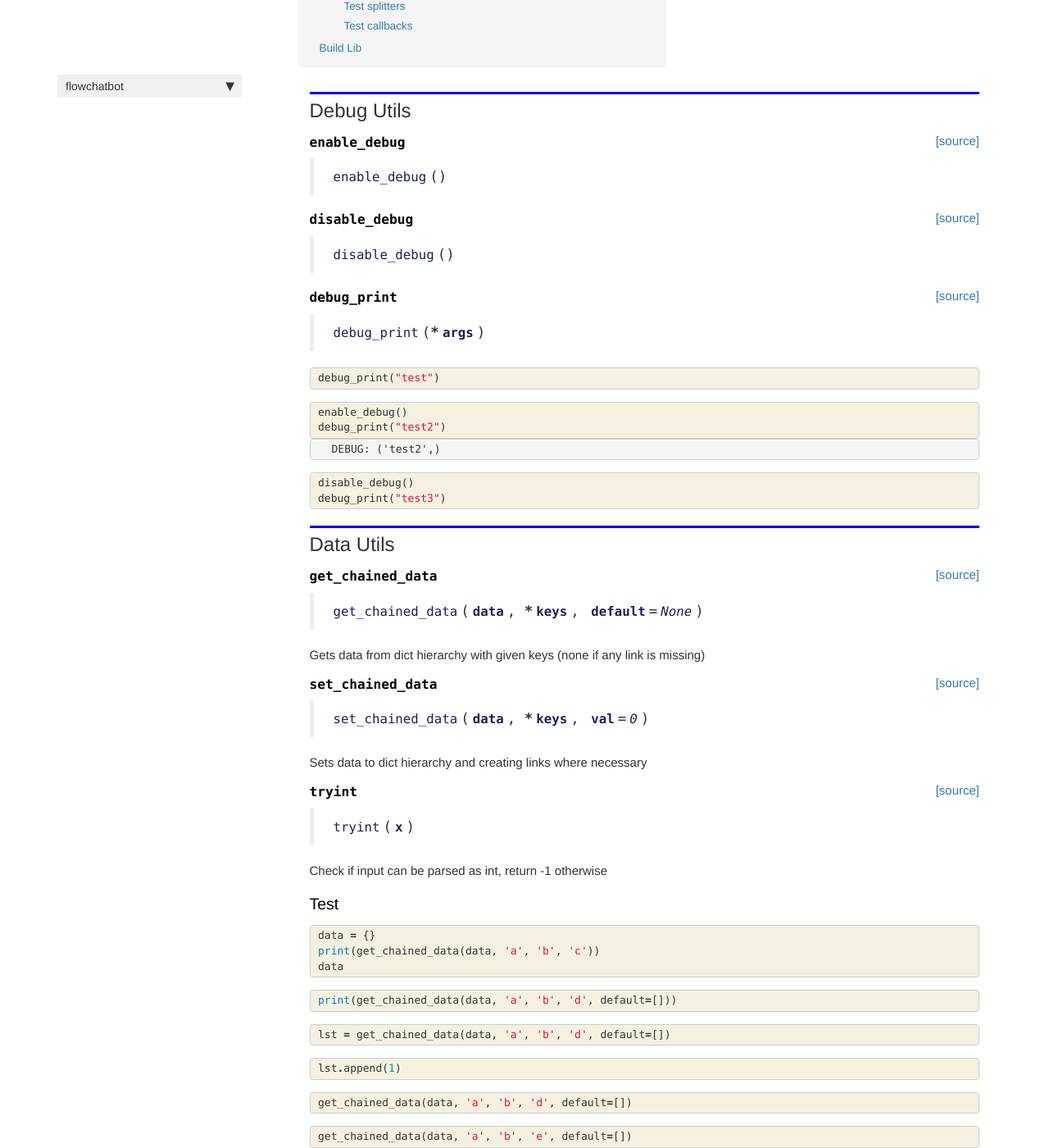
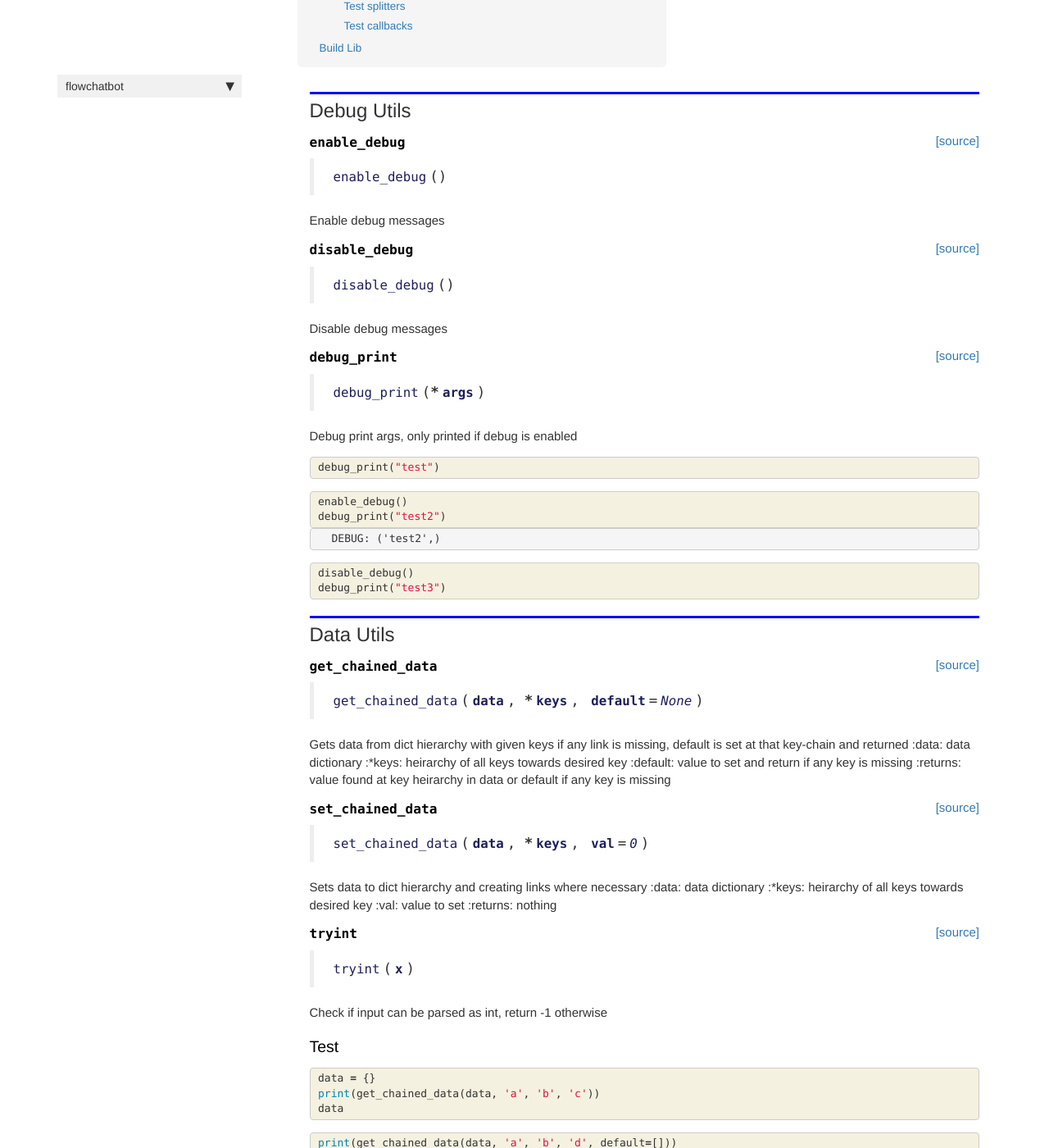
Before and after one commit to kulkarniniraj/flowchatbot, a Jekyll site: the page built from docs/multiprocess-bot.html, in a window 1280 px wide and 1400 px high, scrolled down 880 px. Shown: the whole window at 82% size. Built offline with Jekyll 4.4.1, drawn with Linux system fonts in a browser that asks for light colours; nearby versions of some CDN libraries; comment, search, counter and statistics services are not loaded.

Commit message:
doc changes

```diff
--- a/docs/multiprocess-bot.html
+++ b/docs/multiprocess-bot.html
@@ -55,6 +55,7 @@ nb_path: "multiprocess-bot.ipynb"
 <div class="output_markdown rendered_html output_subarea ">
 <h4 id="enable_debug" class="doc_header"><code>enable_debug</code><a href="https://github.com/kulkarniniraj/flowchatbot/tree/master/flowchatbot/flowchatbot.py#L14" class="source_link" style="float:right">[source]</a></h4><blockquote><p><code>enable_debug</code>()</p>
 </blockquote>
+<p>Enable debug messages</p>
 
 </div>
 
@@ -77,8 +78,9 @@ nb_path: "multiprocess-bot.ipynb"
 
 
 <div class="output_markdown rendered_html output_subarea ">
-<h4 id="disable_debug" class="doc_header"><code>disable_debug</code><a href="https://github.com/kulkarniniraj/flowchatbot/tree/master/flowchatbot/flowchatbot.py#L18" class="source_link" style="float:right">[source]</a></h4><blockquote><p><code>disable_debug</code>()</p>
+<h4 id="disable_debug" class="doc_header"><code>disable_debug</code><a href="https://github.com/kulkarniniraj/flowchatbot/tree/master/flowchatbot/flowchatbot.py#L21" class="source_link" style="float:right">[source]</a></h4><blockquote><p><code>disable_debug</code>()</p>
 </blockquote>
+<p>Disable debug messages</p>
 
 </div>
 
@@ -101,8 +103,9 @@ nb_path: "multiprocess-bot.ipynb"
 
 
 <div class="output_markdown rendered_html output_subarea ">
-<h4 id="debug_print" class="doc_header"><code>debug_print</code><a href="https://github.com/kulkarniniraj/flowchatbot/tree/master/flowchatbot/flowchatbot.py#L22" class="source_link" style="float:right">[source]</a></h4><blockquote><p><code>debug_print</code>(<strong>*<code>args</code></strong>)</p>
+<h4 id="debug_print" class="doc_header"><code>debug_print</code><a href="https://github.com/kulkarniniraj/flowchatbot/tree/master/flowchatbot/flowchatbot.py#L28" class="source_link" style="float:right">[source]</a></h4><blockquote><p><code>debug_print</code>(<strong>*<code>args</code></strong>)</p>
 </blockquote>
+<p>Debug print args, only printed if debug is enabled</p>
 
 </div>
 
@@ -205,10 +208,14 @@ nb_path: "multiprocess-bot.ipynb"
 
 
 <div class="output_markdown rendered_html output_subarea ">
-<h4 id="get_chained_data" class="doc_header"><code>get_chained_data</code><a href="https://github.com/kulkarniniraj/flowchatbot/tree/master/flowchatbot/flowchatbot.py#L29" class="source_link" style="float:right">[source]</a></h4><blockquote><p><code>get_chained_data</code>(<strong><code>data</code></strong>, <strong>*<code>keys</code></strong>, <strong><code>default</code></strong>=<em><code>None</code></em>)</p>
+<h4 id="get_chained_data" class="doc_header"><code>get_chained_data</code><a href="https://github.com/kulkarniniraj/flowchatbot/tree/master/flowchatbot/flowchatbot.py#L38" class="source_link" style="float:right">[source]</a></h4><blockquote><p><code>get_chained_data</code>(<strong><code>data</code></strong>, <strong>*<code>keys</code></strong>, <strong><code>default</code></strong>=<em><code>None</code></em>)</p>
 </blockquote>
 <p>Gets data from dict hierarchy with given keys
-(none if any link is missing)</p>
+if any link is missing, default is set at that key-chain and returned
+:data: data dictionary
+:*keys: heirarchy of all keys towards desired key
+:default: value to set and return if any key is missing
+:returns: value found at key heirarchy in data or default if any key is missing</p>
 
 </div>
 
@@ -231,9 +238,13 @@ nb_path: "multiprocess-bot.ipynb"
 
 
 <div class="output_markdown rendered_html output_subarea ">
-<h4 id="set_chained_data" class="doc_header"><code>set_chained_data</code><a href="https://github.com/kulkarniniraj/flowchatbot/tree/master/flowchatbot/flowchatbot.py#L44" class="source_link" style="float:right">[source]</a></h4><blockquote><p><code>set_chained_data</code>(<strong><code>data</code></strong>, <strong>*<code>keys</code></strong>, <strong><code>val</code></strong>=<em><code>0</code></em>)</p>
+<h4 id="set_chained_data" class="doc_header"><code>set_chained_data</code><a href="https://github.com/kulkarniniraj/flowchatbot/tree/master/flowchatbot/flowchatbot.py#L57" class="source_link" style="float:right">[source]</a></h4><blockquote><p><code>set_chained_data</code>(<strong><code>data</code></strong>, <strong>*<code>keys</code></strong>, <strong><code>val</code></strong>=<em><code>0</code></em>)</p>
 </blockquote>
-<p>Sets data to dict hierarchy and creating links where necessary</p>
+<p>Sets data to dict hierarchy and creating links where necessary
+:data: data dictionary
+:*keys: heirarchy of all keys towards desired key
+:val: value to set
+:returns: nothing</p>
 
 </div>
 
@@ -263,7 +274,7 @@ nb_path: "multiprocess-bot.ipynb"
 
 
 <div class="output_markdown rendered_html output_subarea ">
-<h4 id="tryint" class="doc_header"><code>tryint</code><a href="https://github.com/kulkarniniraj/flowchatbot/tree/master/flowchatbot/flowchatbot.py#L57" class="source_link" style="float:right">[source]</a></h4><blockquote><p><code>tryint</code>(<strong><code>x</code></strong>)</p>
+<h4 id="tryint" class="doc_header"><code>tryint</code><a href="https://github.com/kulkarniniraj/flowchatbot/tree/master/flowchatbot/flowchatbot.py#L74" class="source_link" style="float:right">[source]</a></h4><blockquote><p><code>tryint</code>(<strong><code>x</code></strong>)</p>
 </blockquote>
 <p>Check if input can be parsed as int, return -1 otherwise</p>
 
@@ -428,7 +439,7 @@ nb_path: "multiprocess-bot.ipynb"
 
 
 <div class="output_markdown rendered_html output_subarea ">
-<h2 id="CHAT_RET" class="doc_header"><code>CHAT_RET</code><a href="https://github.com/kulkarniniraj/flowchatbot/tree/master/flowchatbot/flowchatbot.py#L68" class="source_link" style="float:right">[source]</a></h2><blockquote><p><code>Enum</code> = [STAY, NEXT]</p>
+<h2 id="CHAT_RET" class="doc_header"><code>CHAT_RET</code><a href="https://github.com/kulkarniniraj/flowchatbot/tree/master/flowchatbot/flowchatbot.py#L85" class="source_link" style="float:right">[source]</a></h2><blockquote><p><code>Enum</code> = [STAY, NEXT]</p>
 </blockquote>
 <p>Movement values from chat segment.
 If return stay, bot should reask this question
@@ -462,7 +473,7 @@ If next, bot should move to next in link</p>
 
 
 <div class="output_markdown rendered_html output_subarea ">
-<h2 id="Pipe" class="doc_header"><code>class</code> <code>Pipe</code><a href="https://github.com/kulkarniniraj/flowchatbot/tree/master/flowchatbot/flowchatbot.py#L78" class="source_link" style="float:right">[source]</a></h2><blockquote><p><code>Pipe</code>(<strong><code>on_question</code></strong>=<em><code>None</code></em>, <strong><code>on_answer</code></strong>=<em><code>None</code></em>)</p>
+<h2 id="Pipe" class="doc_header"><code>class</code> <code>Pipe</code><a href="https://github.com/kulkarniniraj/flowchatbot/tree/master/flowchatbot/flowchatbot.py#L95" class="source_link" style="float:right">[source]</a></h2><blockquote><p><code>Pipe</code>(<strong><code>on_question</code></strong>=<em><code>None</code></em>, <strong><code>on_answer</code></strong>=<em><code>None</code></em>)</p>
 </blockquote>
 <p>Base class for all flow element classes
 Sets up key, None as next link and callbacks for question and answer call</p>
@@ -495,7 +506,7 @@ Sets up key, None as next link and callbacks for question and answer call</p>
 
 
 <div class="output_markdown rendered_html output_subarea ">
-<h2 id="Segment" class="doc_header"><code>class</code> <code>Segment</code><a href="https://github.com/kulkarniniraj/flowchatbot/tree/master/flowchatbot/flowchatbot.py#L101" class="source_link" style="float:right">[source]</a></h2><blockquote><p><code>Segment</code>(<strong><code>key</code></strong>, <strong><code>q</code></strong>, <strong><code>a</code></strong>, <strong>**<code>kwargs</code></strong>) :: <a href="/flowchatbot/multiprocess-bot.html#Pipe"><code>Pipe</code></a></p>
+<h2 id="Segment" class="doc_header"><code>class</code> <code>Segment</code><a href="https://github.com/kulkarniniraj/flowchatbot/tree/master/flowchatbot/flowchatbot.py#L128" class="source_link" style="float:right">[source]</a></h2><blockquote><p><code>Segment</code>(<strong><code>key</code></strong>, <strong><code>q</code></strong>, <strong><code>a</code></strong>, <strong>**<code>kwargs</code></strong>) :: <a href="/flowchatbot/multiprocess-bot.html#Pipe"><code>Pipe</code></a></p>
 </blockquote>
 <p>Basic segment unit, asks one question and gives one answer
 Stores response as it is in 'data' field</p>
@@ -528,7 +539,7 @@ Stores response as it is in 'data' field</p>
 
 
 <div class="output_markdown rendered_html output_subarea ">
-<h2 id="ValidatedSegment" class="doc_header"><code>class</code> <code>ValidatedSegment</code><a href="https://github.com/kulkarniniraj/flowchatbot/tree/master/flowchatbot/flowchatbot.py#L124" class="source_link" style="float:right">[source]</a></h2><blockquote><p><code>ValidatedSegment</code>(<strong><code>key</code></strong>, <strong><code>q</code></strong>, <strong><code>a</code></strong>, <strong><code>errmsg</code></strong>, <strong><code>valid_fn</code></strong>, <strong>**<code>kwargs</code></strong>) :: <a href="/flowchatbot/multiprocess-bot.html#Segment"><code>Segment</code></a></p>
+<h2 id="ValidatedSegment" class="doc_header"><code>class</code> <code>ValidatedSegment</code><a href="https://github.com/kulkarniniraj/flowchatbot/tree/master/flowchatbot/flowchatbot.py#L159" class="source_link" style="float:right">[source]</a></h2><blockquote><p><code>ValidatedSegment</code>(<strong><code>key</code></strong>, <strong><code>q</code></strong>, <strong><code>a</code></strong>, <strong><code>errmsg</code></strong>, <strong><code>valid_fn</code></strong>, <strong>**<code>kwargs</code></strong>) :: <a href="/flowchatbot/multiprocess-bot.html#Segment"><code>Segment</code></a></p>
 </blockquote>
 <p>Segment element with data validation facility
 Constructor takes validation function as arg.</p>
@@ -561,7 +572,7 @@ Constructor takes validation function as arg.</p>
 
 
 <div class="output_markdown rendered_html output_subarea ">
-<h2 id="MultiChoiceSegment" class="doc_header"><code>class</code> <code>MultiChoiceSegment</code><a href="https://github.com/kulkarniniraj/flowchatbot/tree/master/flowchatbot/flowchatbot.py#L148" class="source_link" style="float:right">[source]</a></h2><blockquote><p><code>MultiChoiceSegment</code>(<strong><code>key</code></strong>, <strong><code>q</code></strong>, <strong><code>resp_lst</code></strong>, <strong><code>ans</code></strong>, <strong>**<code>kwargs</code></strong>) :: <a href="/flowchatbot/multiprocess-bot.html#Segment"><code>Segment</code></a></p>
+<h2 id="MultiChoiceSegment" class="doc_header"><code>class</code> <code>MultiChoiceSegment</code><a href="https://github.com/kulkarniniraj/flowchatbot/tree/master/flowchatbot/flowchatbot.py#L188" class="source_link" style="float:right">[source]</a></h2><blockquote><p><code>MultiChoiceSegment</code>(<strong><code>key</code></strong>, <strong><code>q</code></strong>, <strong><code>resp_lst</code></strong>, <strong><code>ans</code></strong>, <strong>**<code>kwargs</code></strong>) :: <a href="/flowchatbot/multiprocess-bot.html#Segment"><code>Segment</code></a></p>
 </blockquote>
 <p>Element for asking question with multi choice answers.
 Both response number and corresponding answer is stored in data</p>
@@ -594,7 +605,7 @@ Both response number and corresponding answer is stored in data</p>
 
 
 <div class="output_markdown rendered_html output_subarea ">
-<h2 id="ComputeSegment" class="doc_header"><code>class</code> <code>ComputeSegment</code><a href="https://github.com/kulkarniniraj/flowchatbot/tree/master/flowchatbot/flowchatbot.py#L176" class="source_link" style="float:right">[source]</a></h2><blockquote><p><code>ComputeSegment</code>(<strong><code>key</code></strong>, <strong><code>q</code></strong>, <strong><code>a</code></strong>, <strong>**<code>kwargs</code></strong>) :: <a href="/flowchatbot/multiprocess-bot.html#Segment"><code>Segment</code></a></p>
+<h2 id="ComputeSegment" class="doc_header"><code>class</code> <code>ComputeSegment</code><a href="https://github.com/kulkarniniraj/flowchatbot/tree/master/flowchatbot/flowchatbot.py#L223" class="source_link" style="float:right">[source]</a></h2><blockquote><p><code>ComputeSegment</code>(<strong><code>key</code></strong>, <strong><code>q</code></strong>, <strong><code>a</code></strong>, <strong>**<code>kwargs</code></strong>) :: <a href="/flowchatbot/multiprocess-bot.html#Segment"><code>Segment</code></a></p>
 </blockquote>
 <p>Segment to do computation. Data of parent elememnt is passed to answer function
 Should be inherited with overriden answer function to do actual computations</p>
@@ -627,7 +638,7 @@ Should be inherited with overriden answer function to do actual computations</p>
 
 
 <div class="output_markdown rendered_html output_subarea ">
-<h2 id="Composite" class="doc_header"><code>class</code> <code>Composite</code><a href="https://github.com/kulkarniniraj/flowchatbot/tree/master/flowchatbot/flowchatbot.py#L188" class="source_link" style="float:right">[source]</a></h2><blockquote><p><code>Composite</code>(<strong><code>key</code></strong>, <strong>*<code>args</code></strong>) :: <a href="/flowchatbot/multiprocess-bot.html#Pipe"><code>Pipe</code></a></p>
+<h2 id="Composite" class="doc_header"><code>class</code> <code>Composite</code><a href="https://github.com/kulkarniniraj/flowchatbot/tree/master/flowchatbot/flowchatbot.py#L235" class="source_link" style="float:right">[source]</a></h2><blockquote><p><code>Composite</code>(<strong><code>key</code></strong>, <strong>*<code>args</code></strong>) :: <a href="/flowchatbot/multiprocess-bot.html#Pipe"><code>Pipe</code></a></p>
 </blockquote>
 <p>Composite element, can have any other element including composite as children.
 All children form linked list and traversed sequentially while this element
@@ -662,7 +673,7 @@ When end of linked list is reached, element returns NEXT</p>
 
 
 <div class="output_markdown rendered_html output_subarea ">
-<h2 id="LoopComposite" class="doc_header"><code>class</code> <code>LoopComposite</code><a href="https://github.com/kulkarniniraj/flowchatbot/tree/master/flowchatbot/flowchatbot.py#L276" class="source_link" style="float:right">[source]</a></h2><blockquote><p><code>LoopComposite</code>(<strong><code>key</code></strong>, <strong>*<code>args</code></strong>) :: <a href="/flowchatbot/multiprocess-bot.html#Composite"><code>Composite</code></a></p>
+<h2 id="LoopComposite" class="doc_header"><code>class</code> <code>LoopComposite</code><a href="https://github.com/kulkarniniraj/flowchatbot/tree/master/flowchatbot/flowchatbot.py#L323" class="source_link" style="float:right">[source]</a></h2><blockquote><p><code>LoopComposite</code>(<strong><code>key</code></strong>, <strong>*<code>args</code></strong>) :: <a href="/flowchatbot/multiprocess-bot.html#Composite"><code>Composite</code></a></p>
 </blockquote>
 <p>Composite element with ability to start from begin once end is reached.
 Should have a Skip element before to break loop</p>
@@ -695,7 +706,7 @@ Should have a Skip element before to break loop</p>
 
 
 <div class="output_markdown rendered_html output_subarea ">
-<h2 id="TextAdapter" class="doc_header"><code>class</code> <code>TextAdapter</code><a href="https://github.com/kulkarniniraj/flowchatbot/tree/master/flowchatbot/flowchatbot.py#L294" class="source_link" style="float:right">[source]</a></h2><blockquote><p><code>TextAdapter</code>(<strong><code>root</code></strong>) :: <a href="/flowchatbot/multiprocess-bot.html#Pipe"><code>Pipe</code></a></p>
+<h2 id="TextAdapter" class="doc_header"><code>class</code> <code>TextAdapter</code><a href="https://github.com/kulkarniniraj/flowchatbot/tree/master/flowchatbot/flowchatbot.py#L341" class="source_link" style="float:right">[source]</a></h2><blockquote><p><code>TextAdapter</code>(<strong><code>root</code></strong>) :: <a href="/flowchatbot/multiprocess-bot.html#Pipe"><code>Pipe</code></a></p>
 </blockquote>
 <p>Text based adapter to invoke root element on user reponse.
 A similar adapter is needed for HTML or other bots</p>
@@ -734,7 +745,7 @@ A similar adapter is needed for HTML or other bots</p>
 
 
 <div class="output_markdown rendered_html output_subarea ">
-<h2 id="Splitter" class="doc_header"><code>class</code> <code>Splitter</code><a href="https://github.com/kulkarniniraj/flowchatbot/tree/master/flowchatbot/flowchatbot.py#L326" class="source_link" style="float:right">[source]</a></h2><blockquote><p><code>Splitter</code>(<strong><code>key</code></strong>, <strong>*<code>branches</code></strong>, <strong><code>decider_fn</code></strong>=<em><code>&lt;lambda&gt;</code></em>, <strong><code>default</code></strong>=<em><code>0</code></em>) :: <a href="/flowchatbot/multiprocess-bot.html#Pipe"><code>Pipe</code></a></p>
+<h2 id="Splitter" class="doc_header"><code>class</code> <code>Splitter</code><a href="https://github.com/kulkarniniraj/flowchatbot/tree/master/flowchatbot/flowchatbot.py#L373" class="source_link" style="float:right">[source]</a></h2><blockquote><p><code>Splitter</code>(<strong><code>key</code></strong>, <strong>*<code>branches</code></strong>, <strong><code>decider_fn</code></strong>=<em><code>&lt;lambda&gt;</code></em>, <strong><code>default</code></strong>=<em><code>0</code></em>) :: <a href="/flowchatbot/multiprocess-bot.html#Pipe"><code>Pipe</code></a></p>
 </blockquote>
 <p>Splitter element to branch flow based on some condition.</p>
 
@@ -766,7 +777,7 @@ A similar adapter is needed for HTML or other bots</p>
 
 
 <div class="output_markdown rendered_html output_subarea ">
-<h2 id="SkipSplitter" class="doc_header"><code>class</code> <code>SkipSplitter</code><a href="https://github.com/kulkarniniraj/flowchatbot/tree/master/flowchatbot/flowchatbot.py#L388" class="source_link" style="float:right">[source]</a></h2><blockquote><p><code>SkipSplitter</code>(<strong><code>key</code></strong>, <strong><code>branch</code></strong>, <strong><code>decider_fn</code></strong>=<em><code>&lt;lambda&gt;</code></em>, <strong><code>default</code></strong>=<em><code>0</code></em>) :: <a href="/flowchatbot/multiprocess-bot.html#Splitter"><code>Splitter</code></a></p>
+<h2 id="SkipSplitter" class="doc_header"><code>class</code> <code>SkipSplitter</code><a href="https://github.com/kulkarniniraj/flowchatbot/tree/master/flowchatbot/flowchatbot.py#L435" class="source_link" style="float:right">[source]</a></h2><blockquote><p><code>SkipSplitter</code>(<strong><code>key</code></strong>, <strong><code>branch</code></strong>, <strong><code>decider_fn</code></strong>=<em><code>&lt;lambda&gt;</code></em>, <strong><code>default</code></strong>=<em><code>0</code></em>) :: <a href="/flowchatbot/multiprocess-bot.html#Splitter"><code>Splitter</code></a></p>
 </blockquote>
 <p>A branch is taken on condition otherwise skips the branch
 (name taken from skipconnection in resnets)</p>
```
Also changed, not shown: flowchatbot/flowchatbot.py (+48 -1 lines), 1 other file.
